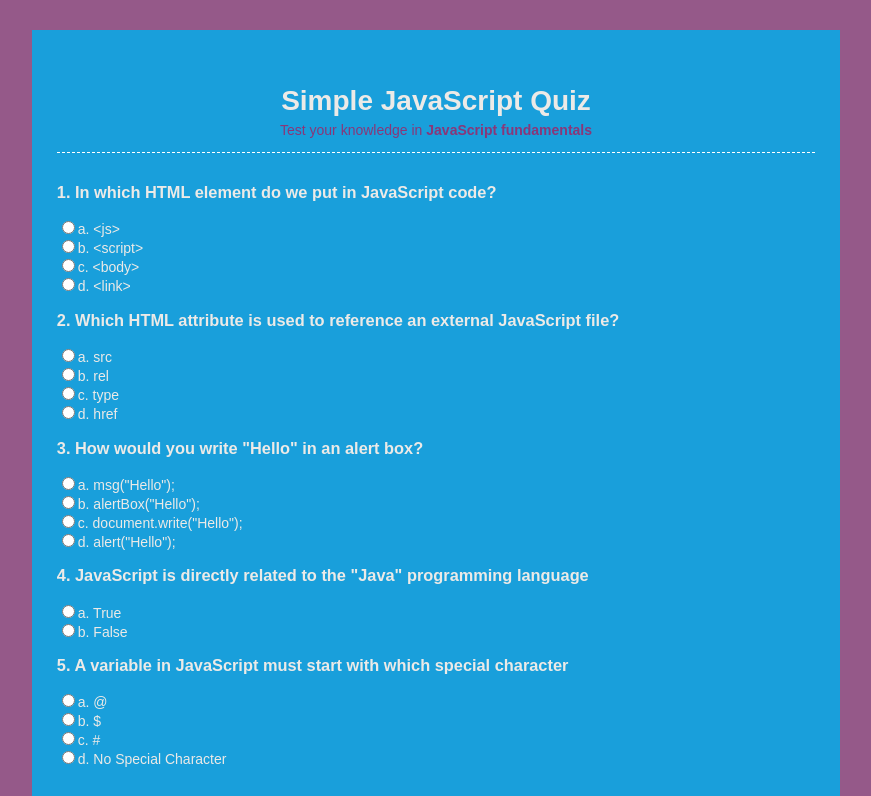
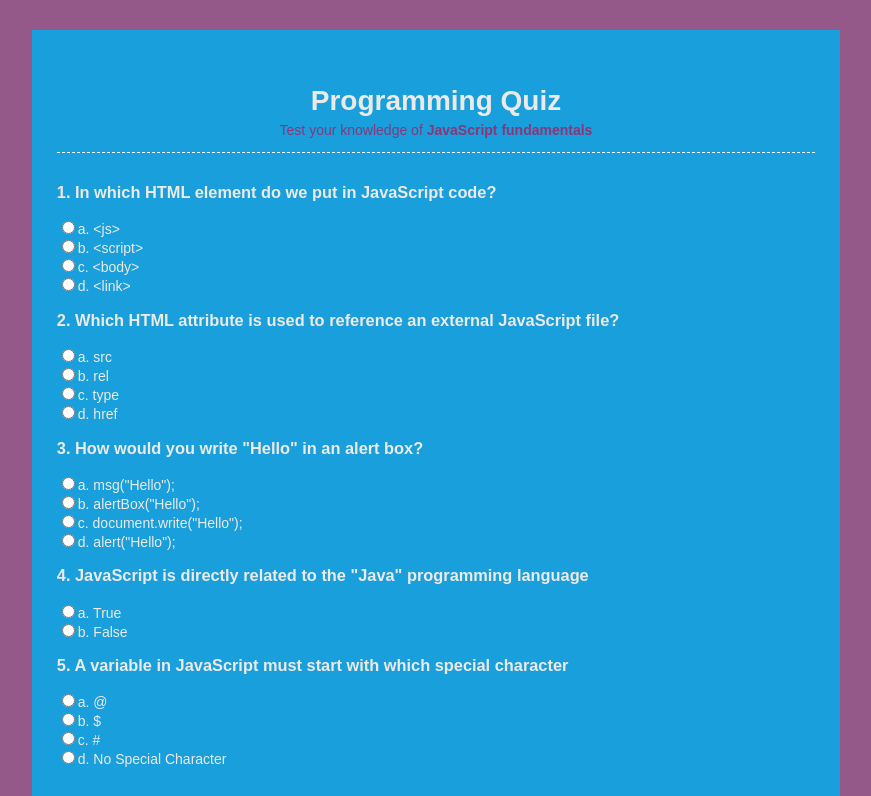
Before and after one commit to getwebem/JavaScript-programming-quiz, a plain HTML site: page index.html in a window 1280 px wide. Shown: the top 796 px of the page, without its empty margins (204-1075 px from the left). Drawn offline with Linux system fonts and the light colour scheme.

Commit message:
update readme file :blush::blush:

```diff
--- a/index.html
+++ b/index.html
@@ -1,7 +1,7 @@
 <!DOCTYPE html>
 <html>
 	<head>
-		<title>JavaScript Quiz</title>
+		<title>Programming Quiz</title>
 		<meta http-equiv="Content-type" content="text/html; charset=utf-8" />
         <meta name="viewport" content="width=device-width, initial-scale=1" />
 		<link rel="stylesheet" href="css/style.css">
@@ -9,8 +9,8 @@
 	<body>
 		<div id="container">
 			<header>
-				<h1>Simple JavaScript Quiz</h1>
-				<p>Test your knowledge in <strong>JavaScript fundamentals</strong></p>
+				<h1>Programming Quiz</h1>
+				<p>Test your knowledge of <strong>JavaScript fundamentals</strong></p>
 			</header>
 			<section>
 				<div id="results"></div>
```
Also changed, not shown: 1 other file.
